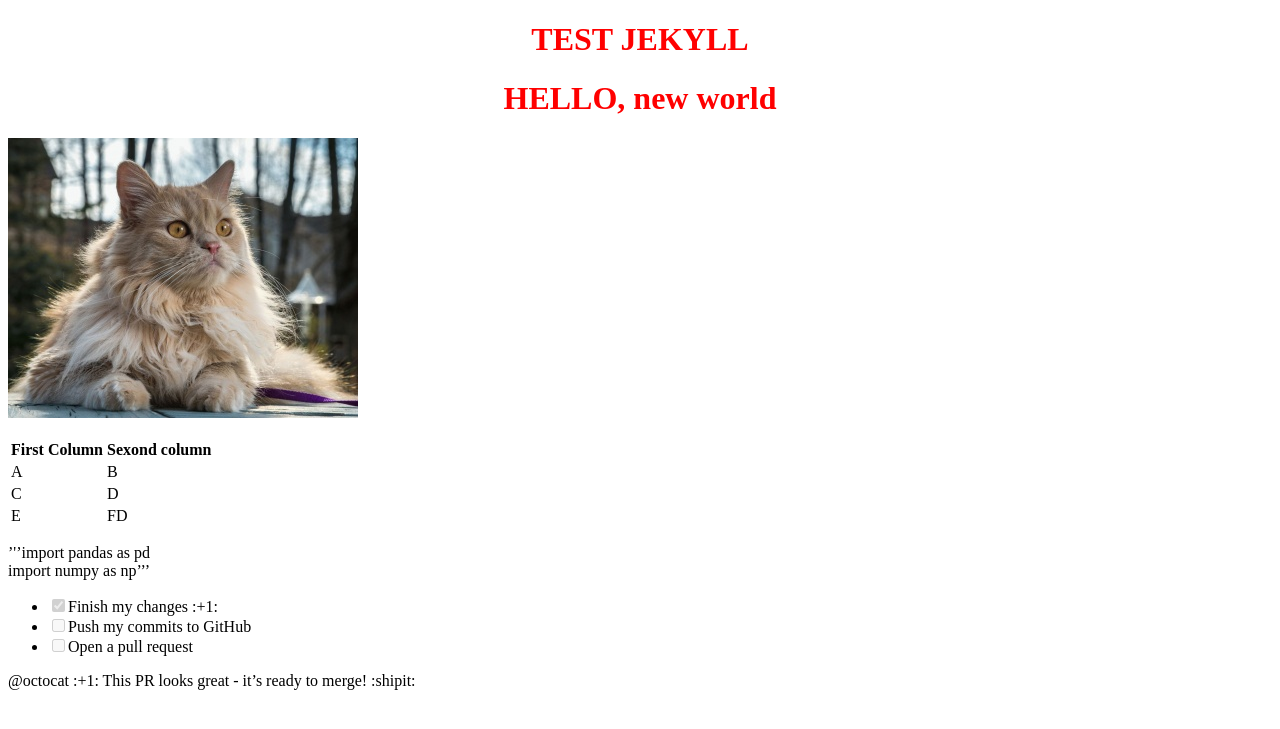
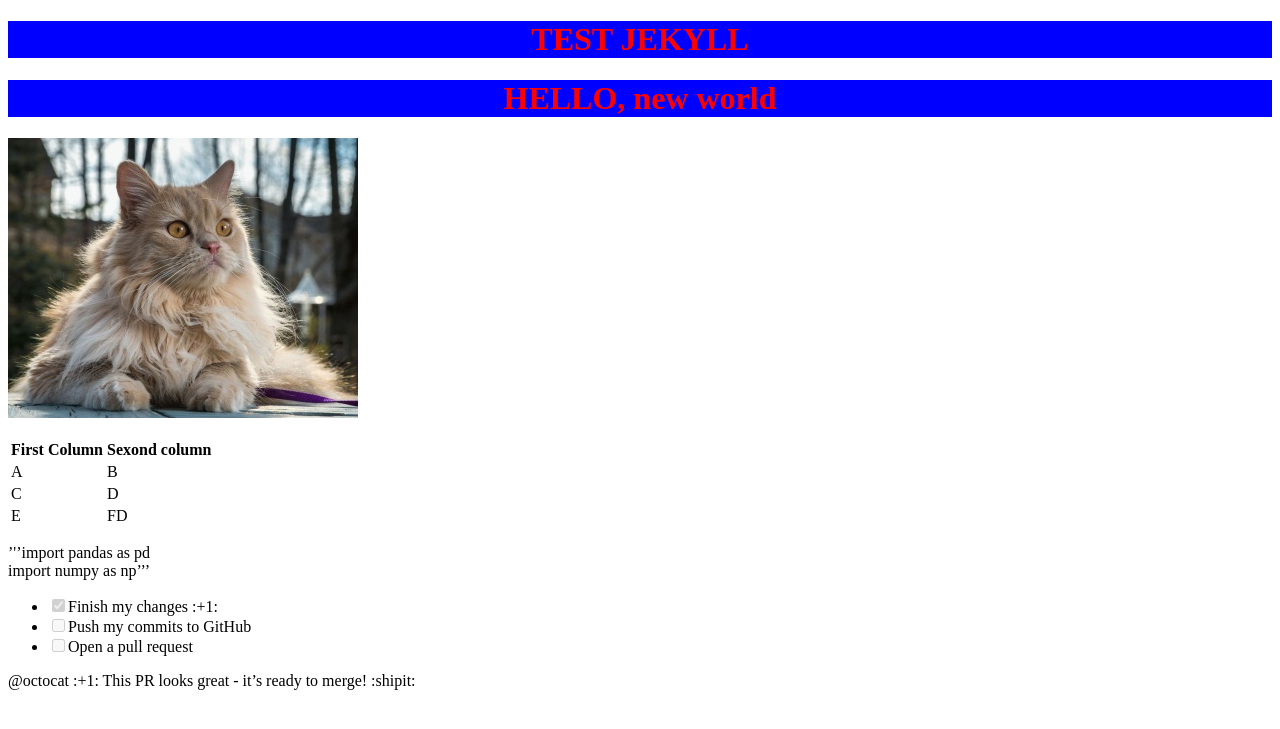
Before and after one commit to OldAlmos/main, a Jekyll site: the page built from index.md, in a window 1280 px wide. Shown: the top 729 px of the page. Built offline with Jekyll 4.4.1, drawn with Linux system fonts in a browser that asks for light colours.

Commit message:
Update style.css

```diff
--- a/css/style.css
+++ b/css/style.css
@@ -1,4 +1,5 @@
 h1 {
   color : red;
   text-align : center;
+  background : blue;
 }
```
